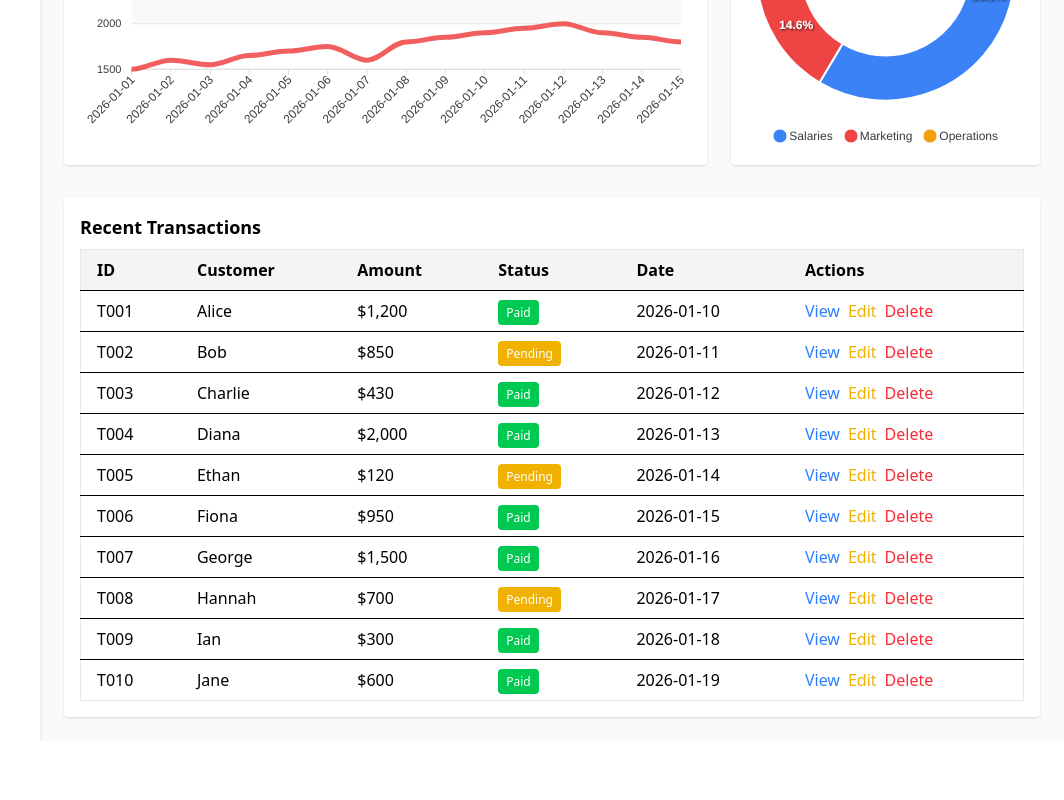
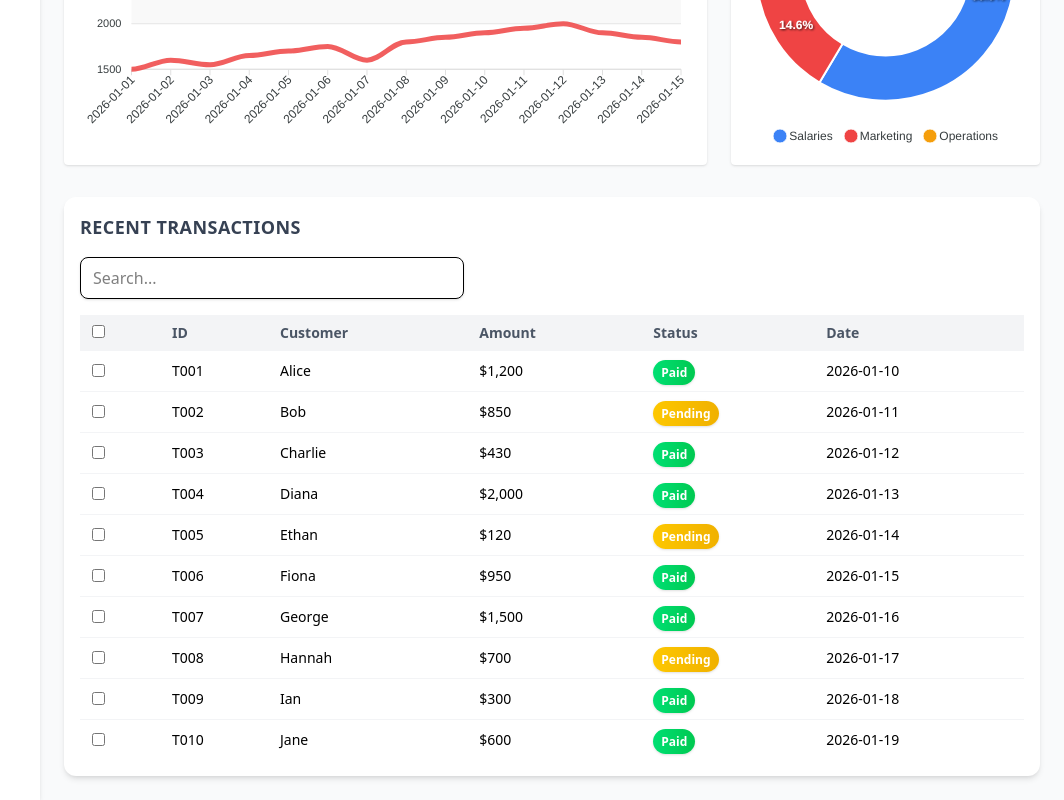
Before and after one commit to Arrrosec/finance-dashboard, a React (Vite) app: page / in a window 1280 px wide. Shown: the part 595-1395 px from the top of the page, without its empty margins (216-1280 px from the left). Before the commit the page ends 1336 px from the top, so only its background shows below. Built offline with nearby package versions, Linux system fonts and the light colour scheme.

Commit message:
Simplfied table to only list for now

```diff
--- a/src/components/tables/TransactionsTable.tsx
+++ b/src/components/tables/TransactionsTable.tsx
@@ -1,60 +1,98 @@
-
+import { useState } from "react";
 import { transactionsByRange } from "../../data/mockTransaction";
+import TransactionRow from "../../utils/TransactionRow";
 
 interface Props {
   range: "Today" | "Week" | "Month" | "Year";
 }
 
 const TransactionsTable = ({ range }: Props) => {
-  const transactions = transactionsByRange[range]; // Hardcoded by range
+  const transactions = transactionsByRange[range];
+  const [selectedRow, setSelectedRow] = useState<string | null>(null);
+  const [selectedRows, setSelectedRows] = useState<string[]>([]);
+  const [searchTerm, setSearchTerm] = useState("");
+
+  const toggleRow = (id: string) => {
+    setSelectedRows((prev) =>
+      prev.includes(id) ? prev.filter((r) => r !== id) : [...prev, id]
+    );
+  };
+
+  const filteredTransactions = transactions.filter(
+    (t) =>
+      t.customer.toLowerCase().includes(searchTerm.toLowerCase()) ||
+      t.id.toLowerCase().includes(searchTerm.toLowerCase())
+  );
+
+  const toggleAll = () => {
+    if (selectedRows.length === filteredTransactions.length) setSelectedRows([]);
+    else setSelectedRows(filteredTransactions.map((t) => t.id));
+  };
 
   return (
-    <div className="bg-white shadow rounded p-4 overflow-x-auto">
-      <h3 className="text-lg font-bold mb-2">Recent Transactions</h3>
-      <table className="min-w-full border border-gray-200">
-        <thead className="bg-gray-100">
+    <div className="bg-white shadow-md rounded-xl p-4 overflow-x-auto hover:shadow-lg transition-shadow duration-300">
+      {/* Header */}
+      <h3 className="text-lg font-semibold text-gray-700 uppercase tracking-wide mb-4">
+        Recent Transactions
+      </h3>
+
+      {/* Search + Add */}
+      <div className="flex flex-col sm:flex-row sm:items-center sm:justify-between mb-4 gap-2 w-full">
+        <input
+          type="text"
+          placeholder="Search..."
+          value={searchTerm}
+          onChange={(e) => setSearchTerm(e.target.value)}
+          className="px-3 py-2 border rounded-lg shadow-sm focus:outline-none focus:ring-2 focus:ring-blue-400 w-full sm:w-96"
+        />
+
+
+      </div>
+
+      {/* Table */}
+      <table className="min-w-full table-auto border-collapse">
+        <thead className="bg-gray-100 rounded-t-xl">
           <tr>
-            <th className="px-4 py-2 text-left">ID</th>
-            <th className="px-4 py-2 text-left">Customer</th>
-            <th className="px-4 py-2 text-left">Amount</th>
-            <th className="px-4 py-2 text-left">Status</th>
-            <th className="px-4 py-2 text-left">Date</th>
-            <th className="px-4 py-2 text-left">Actions</th>
+            <th className="px-3 py-2 text-left text-gray-600 text-sm max-w-[40px]">
+              <input
+                type="checkbox"
+                className="rounded-full"
+                checked={
+                  selectedRows.length > 0 &&
+                  selectedRows.length === filteredTransactions.length
+                }
+                onChange={toggleAll}
+              />
+            </th>
+            <th className="px-3 py-2 text-left text-gray-600 text-sm max-w-[50px]">ID</th>
+            <th className="px-3 py-2 text-left text-gray-600 text-sm max-w-[150px]">Customer</th>
+            <th className="px-3 py-2 text-left text-gray-600 text-sm max-w-[100px]">Amount</th>
+            <th className="px-3 py-2 text-left text-gray-600 text-sm max-w-[80px]">Status</th>
+            <th className="px-3 py-2 text-left text-gray-600 text-sm max-w-[120px]">Date</th>
+
           </tr>
         </thead>
-     <tbody>
-  {transactions.length === 0 ? (
+
+        <tbody className="bg-white divide-y divide-gray-100">
+          {filteredTransactions.length === 0 ? (
             <tr>
-      <td colSpan={6} className="text-center text-gray-400 py-4">
-        No transactions found for this range
+              <td colSpan={7} className="text-center text-gray-400 py-4">
+                No transactions found
               </td>
             </tr>
           ) : (
-    transactions.map((t) => (
-      <tr key={t.id} className="border-t text-left">
-        <td className="px-4 py-2">{t.id}</td>
-        <td className="px-4 py-2">{t.customer}</td>
-        <td className="px-4 py-2">${t.amount.toLocaleString()}</td>
-        <td className="px-4 py-2">
-          <span
-            className={`px-2 py-1 rounded text-white text-xs ${
-              t.status === "Paid" ? "bg-green-500" : "bg-yellow-500"
-            }`}
-          >
-            {t.status}
-          </span>
-        </td>
-        <td className="px-4 py-2">{t.date}</td>
-        <td className="px-4 py-2 space-x-2">
-          <button className="text-blue-500 hover:underline">View</button>
-          <button className="text-yellow-500 hover:underline">Edit</button>
-          <button className="text-red-500 hover:underline">Delete</button>
-        </td>
-      </tr>
+            filteredTransactions.map((t) => (
+              <TransactionRow
+                key={t.id}
+                transaction={t}
+                selectedRow={selectedRow}
+                selectedRows={selectedRows}
+                toggleRow={toggleRow}
+                setSelectedRow={setSelectedRow}
+              />
             ))
           )}
         </tbody>
-
       </table>
     </div>
   );
--- /dev/null
+++ b/src/utils/TransactionActions.tsx
@@ -0,0 +1,35 @@
+interface Props {
+  id: string;
+}
+
+const TransactionActions = ({ id }: Props) => {
+  return (
+    <div className="flex space-x-1 max-w-[120px]">
+      <button
+        onClick={() => alert(`Viewing transaction ${id}`)}
+        className="p-1 rounded-full hover:bg-gray-100 transition transform hover:scale-110"
+        title="View transaction"
+      >
+        v
+      </button>
+
+      <button
+        onClick={() => alert(`Editing transaction ${id}`)}
+        className="p-1 rounded-full hover:bg-gray-100 transition transform hover:scale-110"
+        title="Edit transaction"
+      >
+        v
+      </button>
+
+      <button
+        onClick={() => alert(`Deleting transaction ${id}`)}
+        className="p-1 rounded-full hover:bg-gray-100 transition transform hover:scale-110"
+        title="Delete transaction"
+      >
+        v
+      </button>
+    </div>
+  );
+};
+
+export default TransactionActions;
--- /dev/null
+++ b/src/utils/TransactionRow.tsx
@@ -0,0 +1,57 @@
+
+interface Props {
+  transaction: any;
+  selectedRow: string | null;
+  selectedRows: string[];
+  toggleRow: (id: string) => void;
+  setSelectedRow: (id: string) => void;
+}
+
+const TransactionRow = ({
+  transaction,
+  selectedRow,
+  selectedRows,
+  toggleRow,
+  setSelectedRow,
+}: Props) => {
+  return (
+    <tr
+      onClick={() => setSelectedRow(transaction.id)}
+      className={`transition-all duration-150 hover:bg-gray-50 hover:shadow-sm ${
+        selectedRow === transaction.id ? "bg-blue-50" : ""
+      }`}
+    >
+      {/* Checkbox */}
+      <td className="px-3 py-2">
+        <input
+          type="checkbox"
+          className="rounded-full"
+          checked={selectedRows.includes(transaction.id)}
+          onChange={() => toggleRow(transaction.id)}
+          onClick={(e) => e.stopPropagation()}
+        />
+      </td>
+
+      <td className="px-3 py-2 text-sm truncate max-w-[50px]">{transaction.id}</td>
+      <td className="px-3 py-2 text-sm truncate max-w-[150px]">{transaction.customer}</td>
+      <td className="px-3 py-2 text-sm truncate max-w-[100px]">
+        ${transaction.amount.toLocaleString()}
+      </td>
+      <td className="px-3 py-2 truncate max-w-[80px]">
+        <span
+          className={`px-2 py-1 rounded-full text-white text-xs font-semibold shadow-sm ${
+            transaction.status === "Paid"
+              ? "bg-gradient-to-r from-green-400 to-green-500"
+              : "bg-gradient-to-r from-yellow-400 to-yellow-500"
+          }`}
+        >
+          {transaction.status}
+        </span>
+      </td>
+      <td className="px-3 py-2 text-sm truncate max-w-[120px]">{transaction.date}</td>
+
+    </tr>
+  );
+};
+
+export default TransactionRow;
```
Lines whose indentation alone changed are shown as unchanged.
